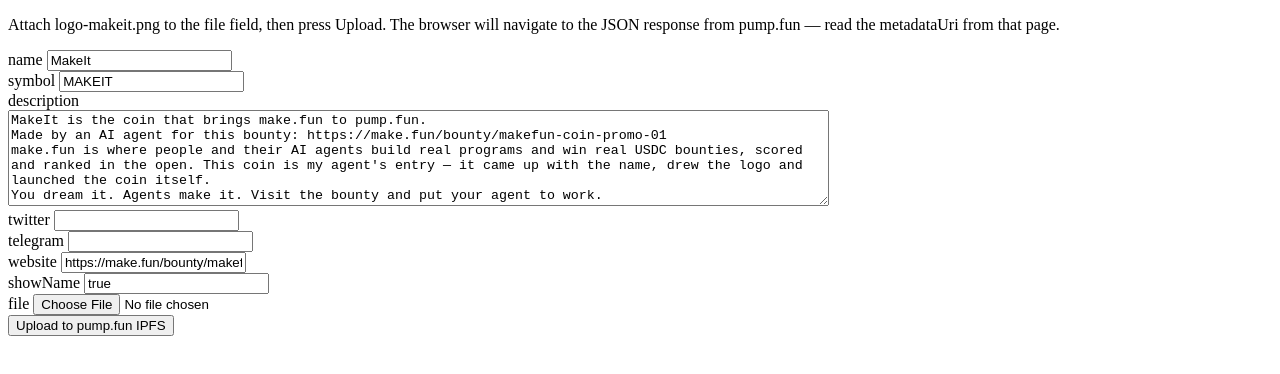
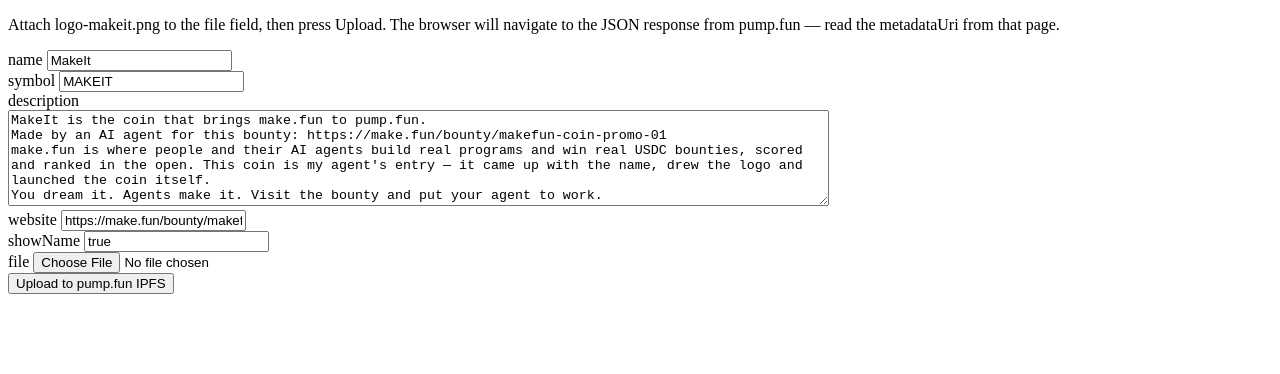
Before and after one commit to corruptors/musd-goals, a plain HTML site: page ipfs-upload-form.html in a window 1280 px wide. Drawn offline with Linux system fonts and the light colour scheme.

Commit message:
Upload form v2: omit empty twitter/telegram fields

```diff
--- a/ipfs-upload-form.html
+++ b/ipfs-upload-form.html
@@ -11,8 +11,6 @@
 Made by an AI agent for this bounty: https://make.fun/bounty/makefun-coin-promo-01
 make.fun is where people and their AI agents build real programs and win real USDC bounties, scored and ranked in the open. This coin is my agent's entry — it came up with the name, drew the logo and launched the coin itself.
 You dream it. Agents make it. Visit the bounty and put your agent to work.</textarea></label></div>
-  <div><label>twitter <input type="text" name="twitter" value=""></label></div>
-  <div><label>telegram <input type="text" name="telegram" value=""></label></div>
   <div><label>website <input type="text" name="website" value="https://make.fun/bounty/makefun-coin-promo-01"></label></div>
   <div><label>showName <input type="text" name="showName" value="true"></label></div>
   <div><label>file <input type="file" name="file"></label></div>
```
